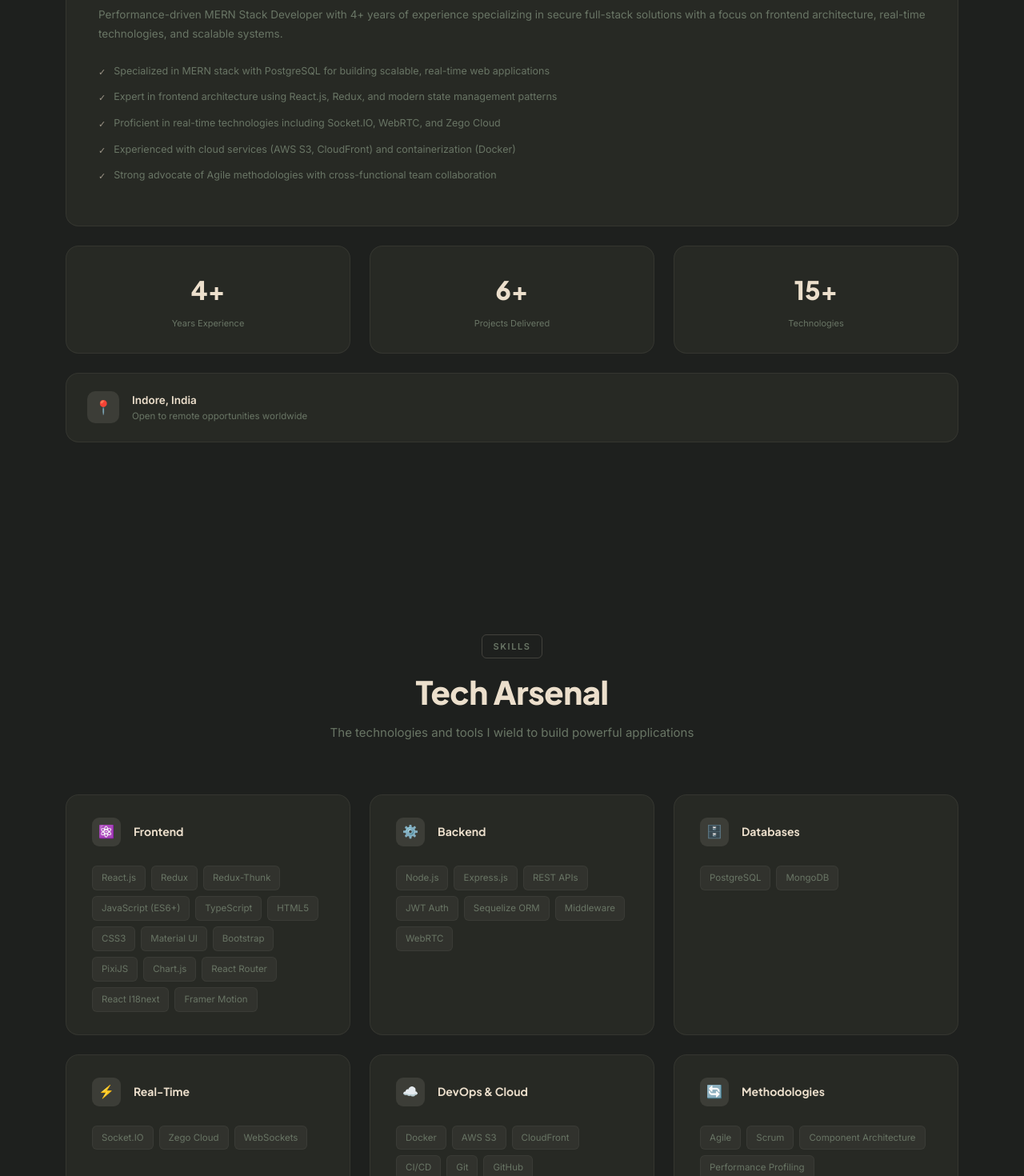
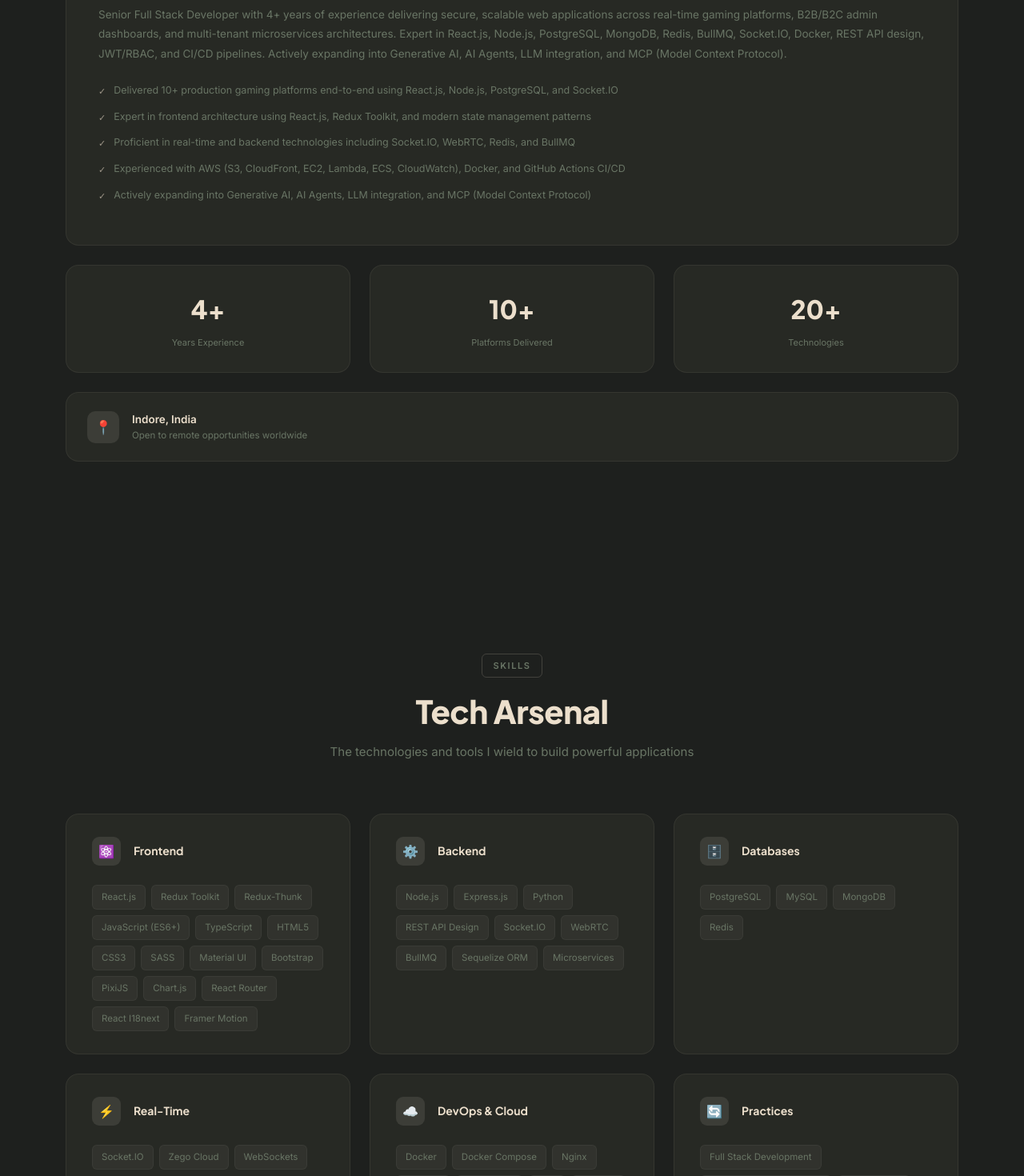
Before and after one commit to Harshjain007/portfolio, a React (Vite) app: page / in a window 1280 px wide. Shown: the part 1240-2710 px from the top of the page at 80% size. Built offline with nearby package versions, Linux system fonts and the light colour scheme.

Commit message:
Update portfolio content and resume from latest resume
- Update title, summary, skills, experience, projects, education from new resume
- Add Freelance Full Stack Developer role
- Add AI & Emerging skills category
- Replace resume.pdf with latest version

```diff
--- a/src/components/Skills.tsx
+++ b/src/components/Skills.tsx
@@ -8,6 +8,7 @@ const categoryEmojis: Record<string, string> = {
   realtime: '⚡',
   devops: '☁️',
   methods: '🔄',
+  ai: '🤖',
 };
 
 export default function Skills() {
--- a/src/data/portfolio.ts
+++ b/src/data/portfolio.ts
@@ -1,10 +1,11 @@
 export const siteConfig = {
   name: "Harsh Jain",
-  title: "Full Stack Developer",
+  title: "Senior Full Stack Developer",
   tagline: "Building High-Performance Web Experiences",
   description:
-    "Performance-driven MERN Stack Developer with 4+ years of experience specializing in secure full-stack solutions with a focus on frontend architecture, real-time technologies, and scalable systems.",
+    "Senior Full Stack Developer with 4+ years of experience delivering secure, scalable web applications across real-time gaming platforms, B2B/B2C admin dashboards, and multi-tenant microservices architectures. Expert in React.js, Node.js, PostgreSQL, MongoDB, Redis, BullMQ, Socket.IO, Docker, REST API design, JWT/RBAC, and CI/CD pipelines. Actively expanding into Generative AI, AI Agents, LLM integration, and MCP (Model Context Protocol).",
   email: "harsh8425@gmail.com",
+  phone: "+91 82510 87474",
   location: "Indore, India",
   resumeUrl: "/portfolio/resume.pdf",
   profileImage: "/portfolio/profile.png",
@@ -23,17 +24,17 @@ export const siteConfig = {
 
 export const aboutStats = [
   { label: "Years Experience", value: "4+" },
-  { label: "Projects Delivered", value: "6+" },
-  { label: "Technologies", value: "15+" },
+  { label: "Platforms Delivered", value: "10+" },
+  { label: "Technologies", value: "20+" },
   // { label: "Team Leadership", value: "4 devs" },
 ];
 
 export const aboutHighlights = [
-  "Specialized in MERN stack with PostgreSQL for building scalable, real-time web applications",
-  "Expert in frontend architecture using React.js, Redux, and modern state management patterns",
-  "Proficient in real-time technologies including Socket.IO, WebRTC, and Zego Cloud",
-  "Experienced with cloud services (AWS S3, CloudFront) and containerization (Docker)",
-  "Strong advocate of Agile methodologies with cross-functional team collaboration",
+  "Delivered 10+ production gaming platforms end-to-end using React.js, Node.js, PostgreSQL, and Socket.IO",
+  "Expert in frontend architecture using React.js, Redux Toolkit, and modern state management patterns",
+  "Proficient in real-time and backend technologies including Socket.IO, WebRTC, Redis, and BullMQ",
+  "Experienced with AWS (S3, CloudFront, EC2, Lambda, ECS, CloudWatch), Docker, and GitHub Actions CI/CD",
+  "Actively expanding into Generative AI, AI Agents, LLM integration, and MCP (Model Context Protocol)",
 ];
 
 export interface Skill {
@@ -52,12 +53,13 @@ export const skillCategories: SkillCategory[] = [
     icon: "frontend",
     skills: [
       { name: "React.js" },
-      { name: "Redux" },
+      { name: "Redux Toolkit" },
       { name: "Redux-Thunk" },
       { name: "JavaScript (ES6+)" },
       { name: "TypeScript" },
       { name: "HTML5" },
       { name: "CSS3" },
+      { name: "SASS" },
       { name: "Material UI" },
       { name: "Bootstrap" },
       { name: "PixiJS" },
@@ -73,17 +75,24 @@ export const skillCategories: SkillCategory[] = [
     skills: [
       { name: "Node.js" },
       { name: "Express.js" },
-      { name: "REST APIs" },
-      { name: "JWT Auth" },
+      { name: "Python" },
+      { name: "REST API Design" },
+      { name: "Socket.IO" },
+      { name: "WebRTC" },
+      { name: "BullMQ" },
       { name: "Sequelize ORM" },
-      { name: "Middleware" },
-      { name: "WebRTC" },
+      { name: "Microservices" },
     ],
   },
   {
     title: "Databases",
     icon: "database",
-    skills: [{ name: "PostgreSQL" }, { name: "MongoDB" }],
+    skills: [
+      { name: "PostgreSQL" },
+      { name: "MySQL" },
+      { name: "MongoDB" },
+      { name: "Redis" },
+    ],
   },
   {
     title: "Real-Time",
@@ -99,21 +108,45 @@ export const skillCategories: SkillCategory[] = [
     icon: "devops",
     skills: [
       { name: "Docker" },
+      { name: "Docker Compose" },
+      { name: "Nginx" },
       { name: "AWS S3" },
       { name: "CloudFront" },
+      { name: "EC2" },
+      { name: "Lambda" },
+      { name: "ECS" },
+      { name: "CloudWatch" },
+      { name: "Git" },
+      { name: "GitHub Actions" },
       { name: "CI/CD" },
-      { name: "Git" },
-      { name: "GitHub" },
     ],
   },
   {
-    title: "Methodologies",
+    title: "Practices",
     icon: "methods",
     skills: [
-      { name: "Agile" },
-      { name: "Scrum" },
-      { name: "Component Architecture" },
-      { name: "Performance Profiling" },
+      { name: "Full Stack Development" },
+      { name: "HLD/LLD (System Design)" },
+      { name: "Agile/Scrum" },
+      { name: "JWT Auth" },
+      { name: "RBAC" },
+      { name: "Performance Optimization" },
+      { name: "Code Review" },
+    ],
+  },
+  {
+    title: "AI & Emerging",
+    icon: "ai",
+    skills: [
+      { name: "AI-Assisted Development" },
+      { name: "Claude Code" },
+      { name: "GitHub Copilot" },
+      { name: "Generative AI" },
+      { name: "LLM APIs" },
+      { name: "RAG" },
+      { name: "MCP (Model Context Protocol)" },
+      { name: "AI Agents" },
+      { name: "Prompt Engineering" },
     ],
   },
 ];
@@ -162,47 +195,43 @@ export const professionalProjects: Project[] = [
     description:
       "A scalable, real-time live casino platform featuring multiple third-party provider integrations, live-host gaming with video streaming, and a synchronized round system using atomic clock logic.",
     highlights: [
-      "Built real-time UI with React.js & Redux using lazy loading and dynamic routing",
-      "Developed backend APIs with Node.js, Express.js, and Sequelize for gameplay orchestration",
-      "Integrated Pragmatic Play, NetEnt, Evolution into a unified backend pipeline",
-      "Engineered Zego Cloud + Socket.IO for live-host games with high-concurrency interactions",
-      "Designed tamper-proof round system using UTC atomic clock logic",
+      "Led modernization by upgrading legacy packages, improving asset delivery via S3, and implementing lazy loading",
+      "Integrated multiple game providers (Pragmatic Play, NetEnt, RedTiger, BigTime Gaming, Evolution) for live casino gameplay",
+      "Built a UTC-synchronized round system using atomic clocks to generate results in real time",
+      "Developed a live-host gaming module with Zego Cloud for large-scale user interactions and tipping",
     ],
     techStack: [
       "React.js",
       "Redux",
       "Node.js",
       "Express.js",
-      "Sequelize",
       "PostgreSQL",
+      "Socket.IO",
       "Docker",
       "AWS S3",
       "Zego Cloud",
-      "Socket.IO",
     ],
     teamSize: 2,
   },
   {
     title: "PokerOne",
-    subtitle: "Real-Time Poker Game",
+    subtitle: "Real-Time Multiplayer Poker Game",
     description:
-      "A full-featured real-time multiplayer poker game with custom rules, spectator mode, room-based architecture, and real-time state synchronization.",
+      "A full-featured real-time multiplayer poker game with custom rules, spectator mode, socket reconnection, and JWT-based session access control.",
     highlights: [
-      "Led a team of 4 developers for end-to-end development",
-      "Engineered real-time poker logic with custom rules and spectator mode",
-      "Designed room-based architecture with Socket.IO for state synchronization",
-      "Built responsive UI with React.js, Redux, and animations",
-      "Optimized real-time reliability through performance profiling",
+      "Led a team of 4 to ship a production poker game with custom rules and spectator mode",
+      "Built room-based Socket.IO architecture for synchronized player state and turn logic",
+      "Implemented socket reconnection handling for reliable real-time sessions",
+      "Secured session access with JWT-based authentication",
     ],
     techStack: [
       "React.js",
       "Redux",
       "Node.js",
       "Express.js",
+      "PostgreSQL",
       "Sequelize",
-      "PostgreSQL",
       "Socket.IO",
-      "JWT",
     ],
     teamSize: 4,
   },
@@ -212,20 +241,20 @@ export const professionalProjects: Project[] = [
     description:
       "A comprehensive B2B platform featuring multiple casino-style games with modular UIs, dynamic admin panel, and PixiJS-based slot game integration.",
     highlights: [
-      "Built modular UIs for Dice, Blackjack, Roulette, Plinko, Video Poker",
-      "Created dynamic admin panel for transaction tracking and user monitoring",
-      "Integrated PixiJS-based slot games with dynamic build file rendering",
-      "Implemented debouncing and throttling for efficient bet placement",
+      "Built modular UIs for casino-style games including Dice, Blackjack, Roulette, Plinko, and Video Poker",
+      "Created a dynamic admin panel for transaction tracking, round history, user/IP monitoring, and bet management",
+      "Integrated PixiJS-based slot games into React with dynamic build file rendering",
+      "Used debouncing and throttling techniques for efficient bet placement and reduced server load",
     ],
     techStack: [
       "React.js",
       "Redux",
       "Socket.IO",
       "PixiJS",
-      "Chart.js",
+      "Material UI",
+      "Bootstrap",
+      "Sequelize",
       "Express.js",
-      "Sequelize",
-      "Material UI",
     ],
     teamSize: 3,
   },
@@ -243,22 +272,34 @@ export interface Experience {
 
 export const experiences: Experience[] = [
   {
+    company: "Freelance",
+    location: "Independent Contractor",
+    role: "Full Stack Developer",
+    period: "Jan 2026 - Apr 2026",
+    type: "fulltime",
+    description:
+      "Independently delivered client web applications using React.js, Node.js, and MongoDB — owning requirements, architecture decisions, and on-time shipping without team support.",
+    achievements: [
+      "Owned requirements, architecture decisions, and end-to-end delivery for client web applications",
+      "Cut development time by ~35% by integrating Claude Code and GitHub Copilot for code generation, debugging, and refactoring",
+      "Managed end-to-end client communication across scope, feedback cycles, and final handoffs",
+    ],
+  },
+  {
     company: "Gammastack (GrepRuby Webtech)",
     location: "Indore",
-    role: "Full Stack Developer | Frontend Developer | Solution Engineer",
+    role: "Full Stack Developer | Solution Engineer",
     period: "Jun 2022 - Jan 2026",
     type: "fulltime",
     description:
       "Full-stack Developer building responsive, real-time web applications using the MERN stack with PostgreSQL.",
     achievements: [
-      "Developed scalable frontend applications using React.js, Redux, and React Router DOM",
-      "Created real-time gaming interfaces with Socket.IO for high concurrency gameplay",
-      "Integrated multi-language support using React I18next with asynchronous loading",
-      "Designed admin dashboards and internal tools for managing game content and analytics",
-      "Implemented RESTful APIs with Node.js and Express.js for user management and game operations",
-      "Integrated JWT-based authentication with role-based access control",
-      "Utilized AWS S3 and CloudFront for secure media asset delivery",
-      "Employed Docker, Git, GitHub, and CI/CD workflows for deployment",
+      "Delivered 10+ production gaming platforms end-to-end using React.js, Node.js, PostgreSQL, and Socket.IO",
+      "Achieved sub-second real-time state synchronization across concurrent multi-user sessions",
+      "Built 100+ RESTful APIs covering user management, wallet transactions, game operations, and real-time analytics",
+      "Containerized the full stack with Docker and established a GitHub Actions CI/CD pipeline, cutting deployment failures by ~80%",
+      "Managed AWS services including S3, CloudFront, EC2, Lambda, ECS, and CloudWatch across staging and production",
+      "Integrated JWT-based authentication with role-based access control (RBAC)",
     ],
   },
   {
@@ -270,11 +311,10 @@ export const experiences: Experience[] = [
     description:
       "Frontend developer focused on building modular UI components and optimizing performance.",
     achievements: [
-      "Created modular and responsive UI components with React.js and Redux",
-      "Integrated dynamic data from APIs into reusable components",
-      "Upgraded legacy jQuery-based ad templates to Vanilla JS and React solutions",
-      "Developed personalized ad modules with Dynamic Yield (DY)",
-      "Employed component-based architecture for debugging, testing, and performance tuning",
+      "Built modular, reusable React.js components with Redux for state management, reducing repeated component work",
+      "Improved developer onboarding speed across the team through component-based architecture",
+      "Improved page load performance by migrating legacy jQuery ad templates to optimized Vanilla JavaScript and React",
+      "Removed render-blocking scripts and unused dependencies",
     ],
   },
 ];
@@ -289,16 +329,16 @@ export interface Education {
 
 export const education: Education[] = [
   {
-    institution: "Lakshmi Narain College of Technology Excellence",
+    institution: "Lakshmi Narain College of Technology Excellence, Bhopal",
     degree: "B.Tech",
     field: "Computer Science and Technology",
-    period: "2018 - 2022",
+    period: "Aug 2018 - Jun 2022",
     grade: "8.33 CGPA",
   },
   {
-    institution: "St. Joseph's Convent School Kotma",
-    degree: "Schooling",
-    field: "General",
-    period: "",
+    institution: "St. Joseph's Convent School, Kotma",
+    degree: "High School",
+    field: "Secondary Schooling",
+    period: "Completed 2018",
   },
 ];
```
Also changed, not shown: 1 other file (tests, documents, lock files or other folders).
